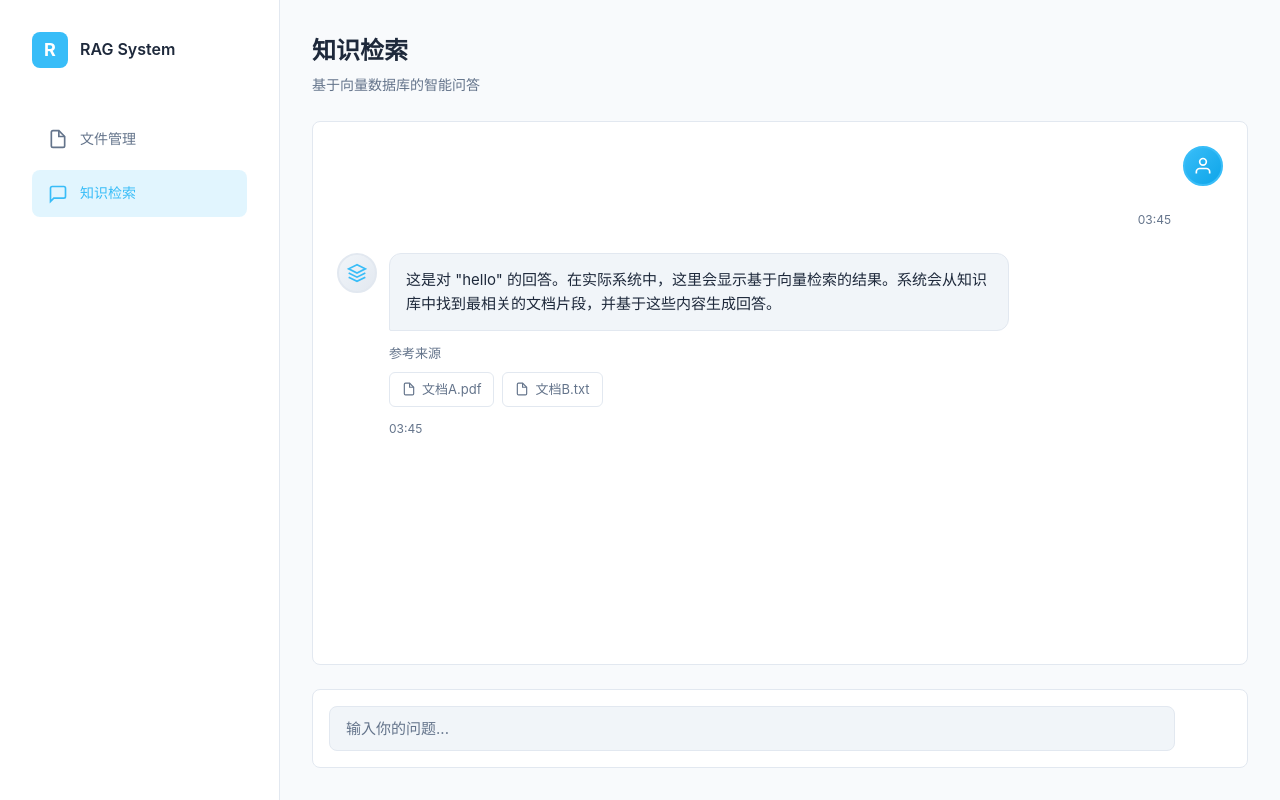
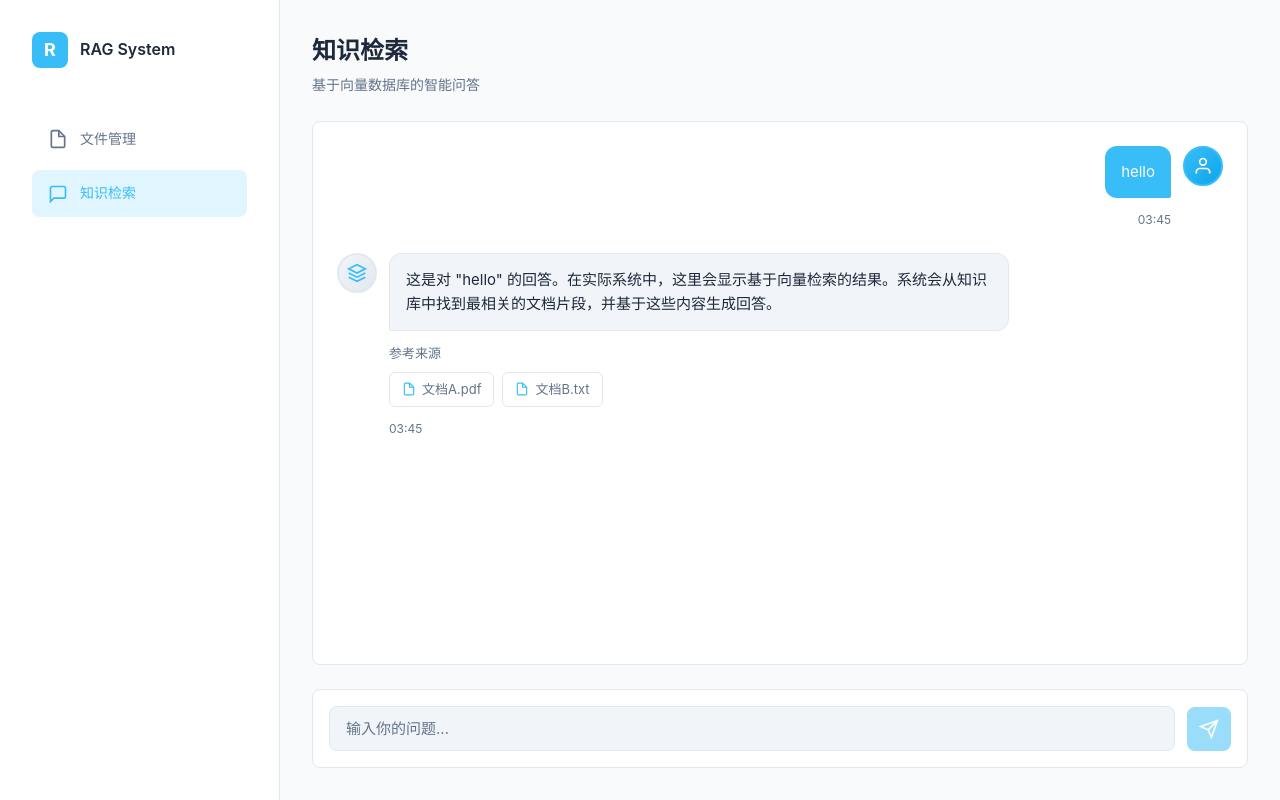
Before and after one commit to Liyuhnag/rag, a Vue app in the folder frontend/: page /chat in a window 1280 px wide. Built offline with nearby package versions, Linux system fonts and the light colour scheme.

Commit message:
fix: 修正颜色变量从 --accent 改为 --primary

```diff
--- a/frontend/src/views/Chat.vue
+++ b/frontend/src/views/Chat.vue
@@ -332,7 +332,7 @@ const formatTime = (date) => {
 }
 
 .message.user .message-text {
-  background: var(--accent);
+  background: var(--primary);
   color: #FFFFFF;
   border: none;
   border-radius: 12px 12px 2px 12px;
@@ -379,7 +379,7 @@ const formatTime = (date) => {
 .source-icon {
   width: 14px;
   height: 14px;
-  color: var(--accent);
+  color: var(--primary);
 }
 
 .message-time {
@@ -451,7 +451,7 @@ const formatTime = (date) => {
 }
 
 .message-input:focus {
-  border-color: var(--accent);
+  border-color: var(--primary);
   background: var(--surface-1);
 }
 
@@ -464,7 +464,7 @@ const formatTime = (date) => {
   width: 44px;
   height: 44px;
   border-radius: 8px;
-  background: var(--accent);
+  background: var(--primary);
   border: none;
   color: #FFFFFF;
   cursor: pointer;
```
